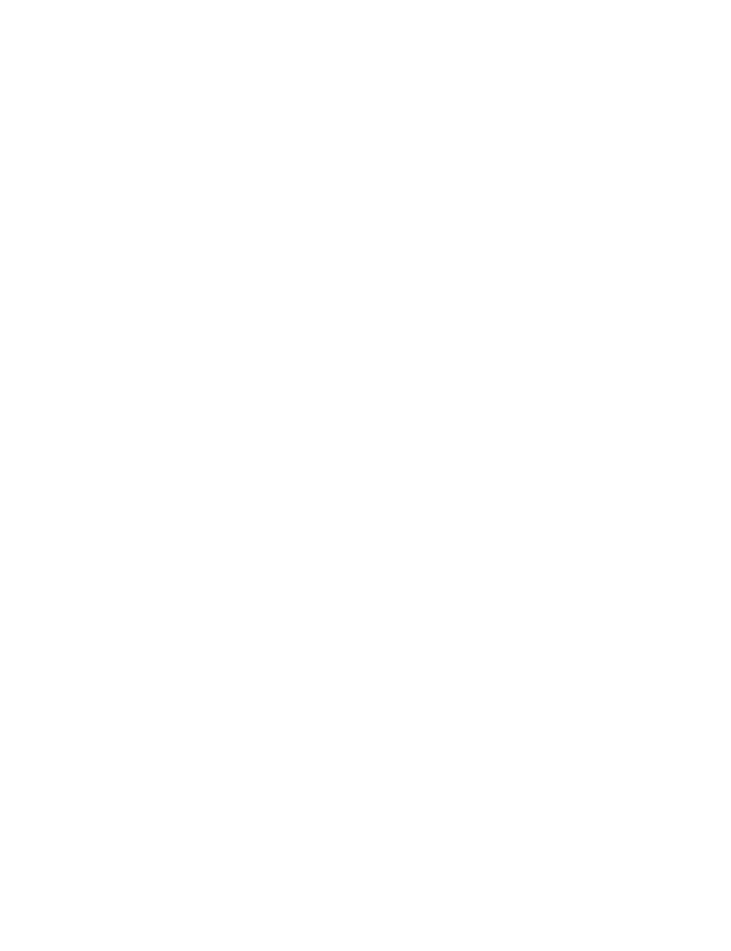
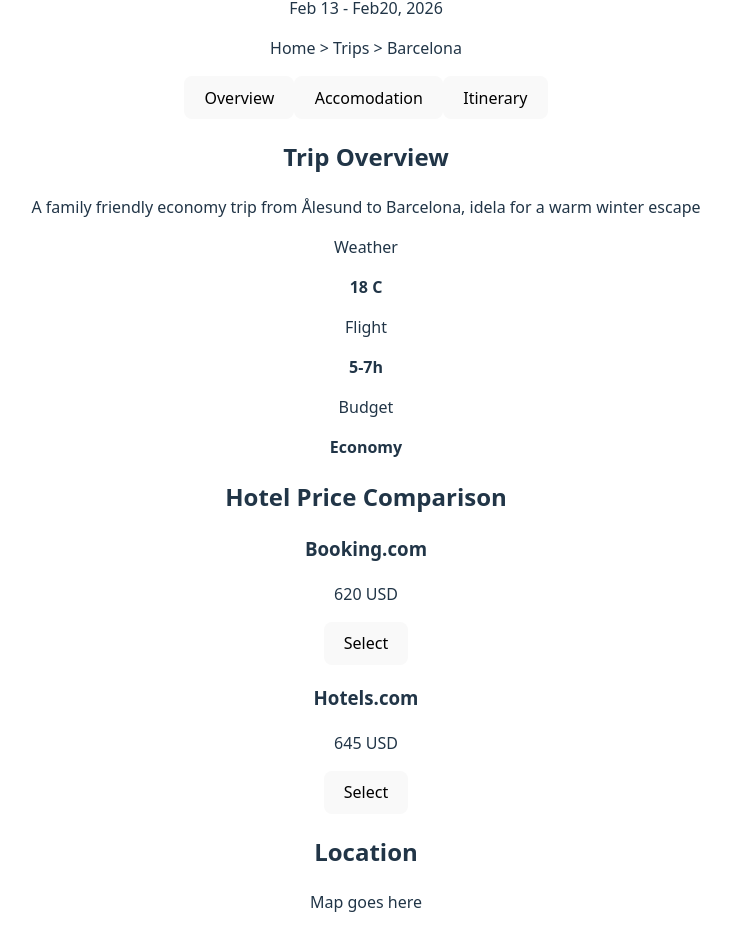
Before and after one commit to IDATA2301/idata2301-group11, a React (Vite) app in the folder roamroute/: page /tour/1 in a window 1280 px wide. Shown: the part 277-1228 px from the top of the page, without its empty margins (306-1037 px from the left). Before the commit the page ends 800 px from the top, so only its background shows below. Built offline with nearby package versions, Linux system fonts and the light colour scheme.

Commit message:
Made static html elements for trip1 to Barcelona

```diff
--- a/roamroute/src/components/header/header.tsx
+++ b/roamroute/src/components/header/header.tsx
@@ -28,7 +28,8 @@
           <Link to="/contact" onClick={() => setIsMenuOpen(false)}>Contact</Link>
           <Link to="/login" onClick={() => setIsMenuOpen(false)}>Login</Link>
           <Link to="/signup" onClick={() => setIsMenuOpen(false)}>Sign Up</Link>
-          <Link to ="/favorites" onClick={() => setIsMenuOpen(false)}>Favorites</Link>
+          <Link to="/favorites" onClick={() => setIsMenuOpen(false)}>Favorites</Link>
+          <Link to="/tour/1" onClick={() => setIsMenuOpen(false)}>Tour Details</Link>
         </div>
       </nav>
     </header>
--- a/roamroute/src/index.css
+++ b/roamroute/src/index.css
@@ -5,7 +5,7 @@
 
   color-scheme: light dark;
   color: rgba(255, 255, 255, 0.87);
-  background-color: #F0F9FF;
+  background-color: #3682b4;
 
   font-synthesis: none;
   text-rendering: optimizeLegibility;
--- a/roamroute/src/pages/TourDetails.tsx
+++ b/roamroute/src/pages/TourDetails.tsx
@@ -1,8 +1,68 @@
 export default function TourDetails() {
   return (
-    <div>
-      <h1>Tour Details</h1>
-      {/* Tour details */}
-    </div>
-  )
+    <main>
+      <section>
+        <h1> Barcelona, Spain</h1>
+        <p>Feb 13 - Feb20, 2026</p>
+      </section>
+
+      <nav>
+        <p>Home {">"} Trips {">"} Barcelona</p>
+      </nav>
+
+      <section>
+        <button>Overview</button>
+        <button>Accomodation</button>
+        <button>Itinerary</button>
+      </section>
+
+      <section>
+        <h2> Trip Overview</h2>
+        <p>
+          A family friendly economy trip from Ålesund to Barcelona,
+          idela for a warm winter escape
+        </p>
+        <div>
+          <div>
+            <p>Weather</p>
+            <strong>18 C</strong>
+          </div>
+
+          <div>
+            <p>Flight</p>
+            <strong>5-7h</strong>
+          </div>
+
+          <div>
+            <p>Budget</p>
+            <strong>Economy</strong>
+          </div>
+        </div>
+      </section>
+
+      <section>
+        <h2>Hotel Price Comparison</h2>
+
+        <div>
+          <h3>Booking.com</h3>
+          <p>620 USD</p>
+          <button>Select</button>
+        </div>
+
+        <div>
+          <h3>Hotels.com</h3>
+          <p>645 USD</p>
+          <button>Select</button>
+        </div>
+      </section>
+
+      <section>
+        <h2>Location</h2>
+        <div>
+          <p>Map goes here</p>
+        </div>
+      </section>
+
+    </main>
+  );
 }
```
